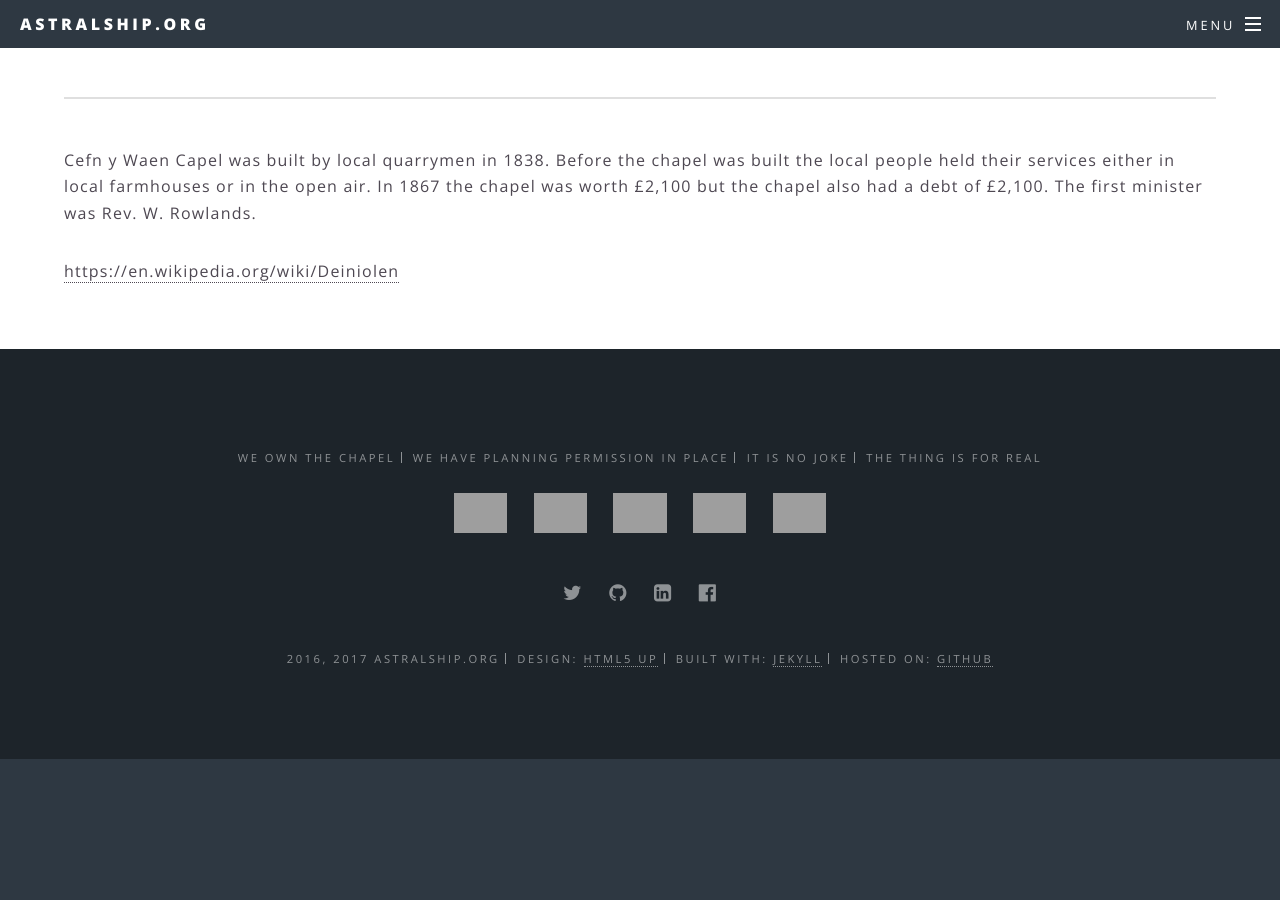
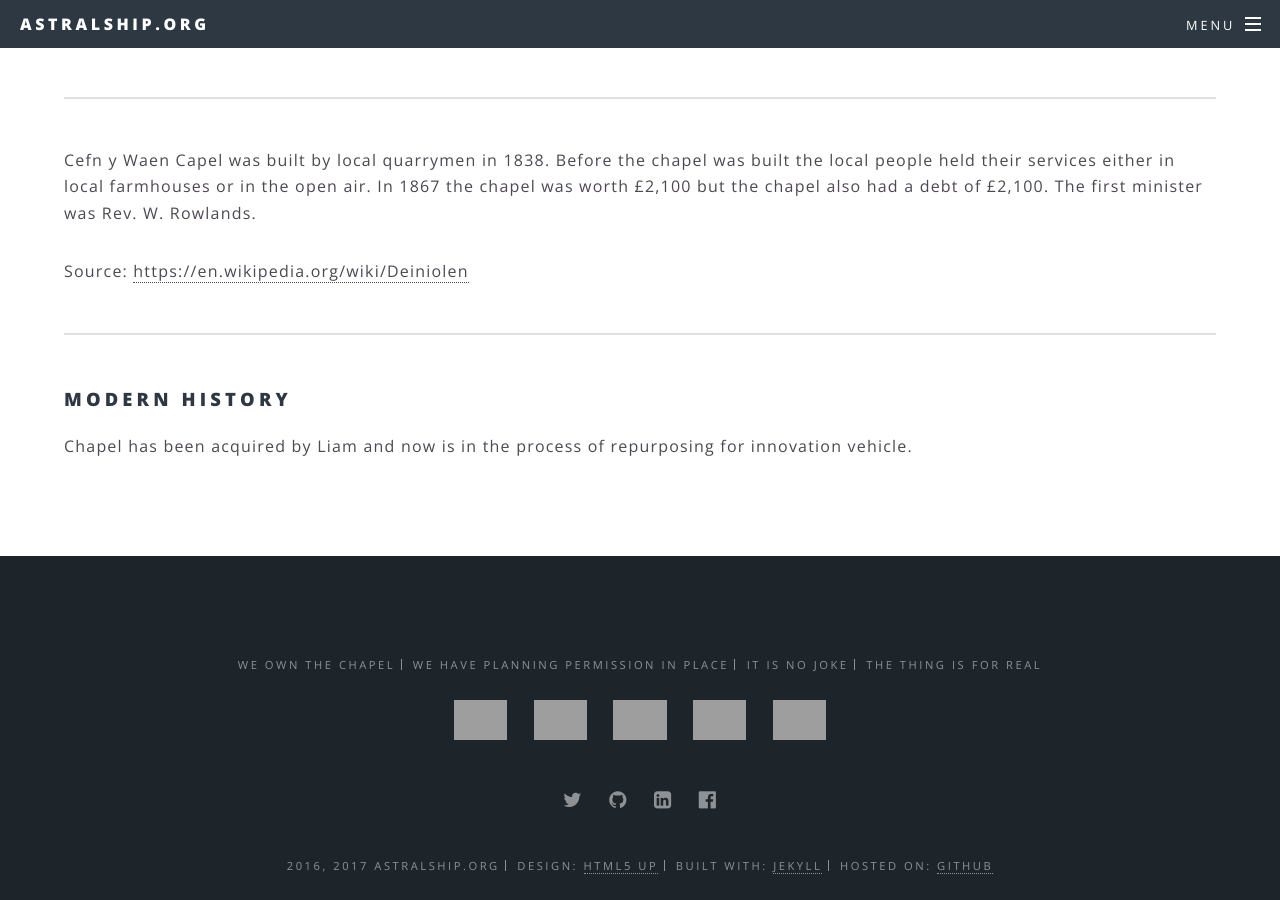
Before and after one commit to astralship/astralship.github.io, a Jekyll site: the page built from history.html, in a window 1280 px wide and 900 px high, scrolled down 795 px, cut to the strip 0-900 px from the top of the window. Built offline with Jekyll 4.4.1, drawn with Linux system fonts in a browser that asks for light colours; before the commit the page ends 1554 px from its top, so only the background shows below that; grey boxes are pictures that could not be loaded.

Commit message:
History - add mention about modern history of the chapel

```diff
--- a/history.html
+++ b/history.html
@@ -10,11 +10,16 @@ order: 996
 <p>
 Within the church is a fine ceiling with classical cornice, moulded panels and roses. There is a three-sided gallery with panelled front mounted upon iron columns with Corinthian capitals. The box pews form two aisles, in front of which is a panelled pulpit with heavy cornice and flanking curved stairs.</p>
 
-Source: <a href="http://www.coflein.gov.uk/en/site/6938/details/cefn-y-waun-welsh-calvinist-methodist-chapelcapel-cefn-y-waen-deiniolen">http://www.coflein.gov.uk/en/site/6938/details/cefn-y-waun-welsh-calvinist-methodist-chapelcapel-cefn-y-waen-deiniolen</a>
+<p>Source: <a href="http://www.coflein.gov.uk/en/site/6938/details/cefn-y-waun-welsh-calvinist-methodist-chapelcapel-cefn-y-waen-deiniolen">http://www.coflein.gov.uk/en/site/6938/details/cefn-y-waun-welsh-calvinist-methodist-chapelcapel-cefn-y-waen-deiniolen</a></p>
 
 <hr>
 
 <p>Cefn y Waen Capel was built by local quarrymen in 1838. Before the chapel was built the local people held their services either in local farmhouses or in the open air. In 1867 the chapel was worth £2,100 but the chapel also had a debt of £2,100. The first minister was Rev. W. Rowlands.</p>
 
+<p>Source: <a href="https://en.wikipedia.org/wiki/Deiniolen">https://en.wikipedia.org/wiki/Deiniolen</a></p>
 
-<a href="https://en.wikipedia.org/wiki/Deiniolen">https://en.wikipedia.org/wiki/Deiniolen</a>
+<hr>
+
+<h3>Modern history</h3>
+
+<p>Chapel has been acquired by Liam and now is in the process of repurposing for innovation vehicle.</p>
```
